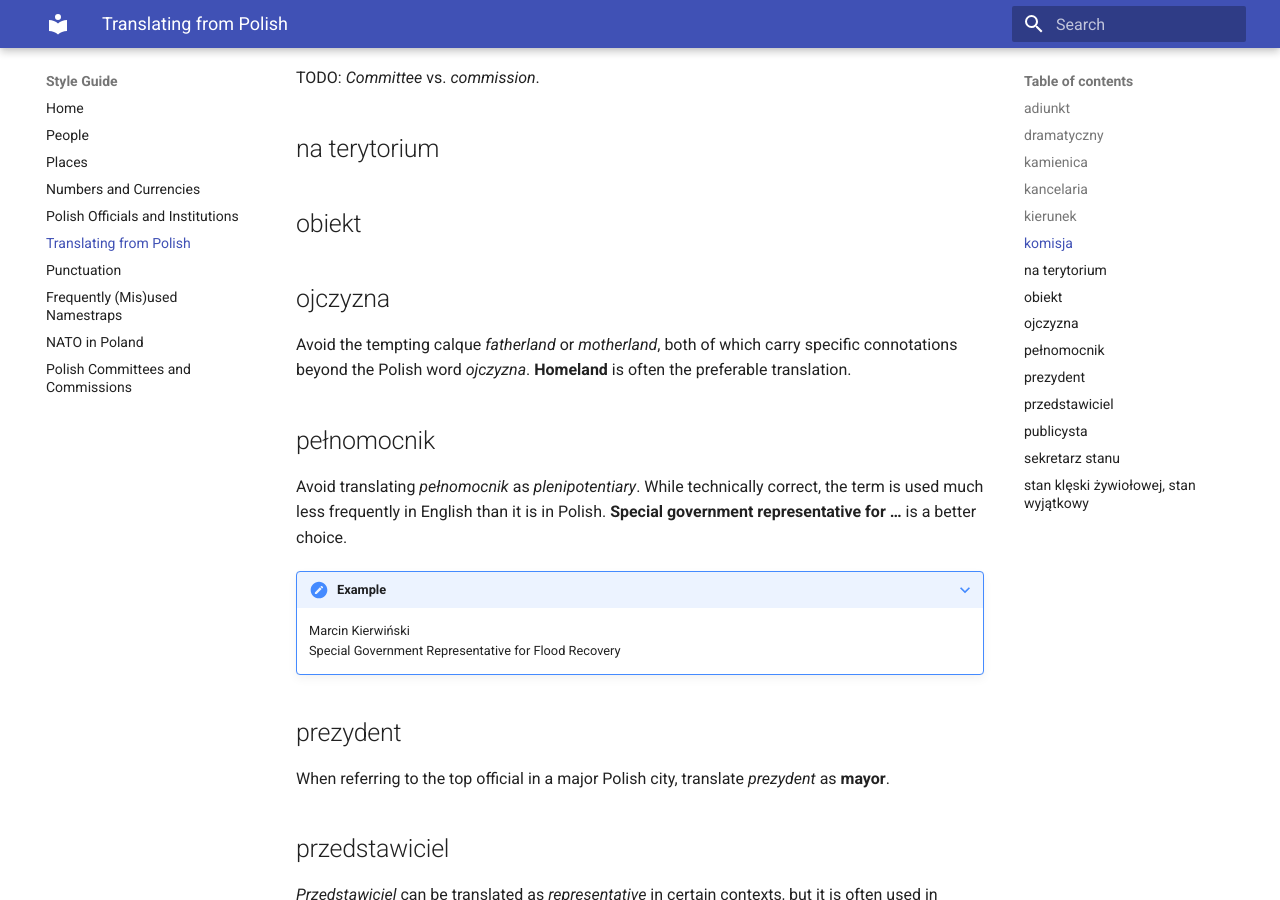
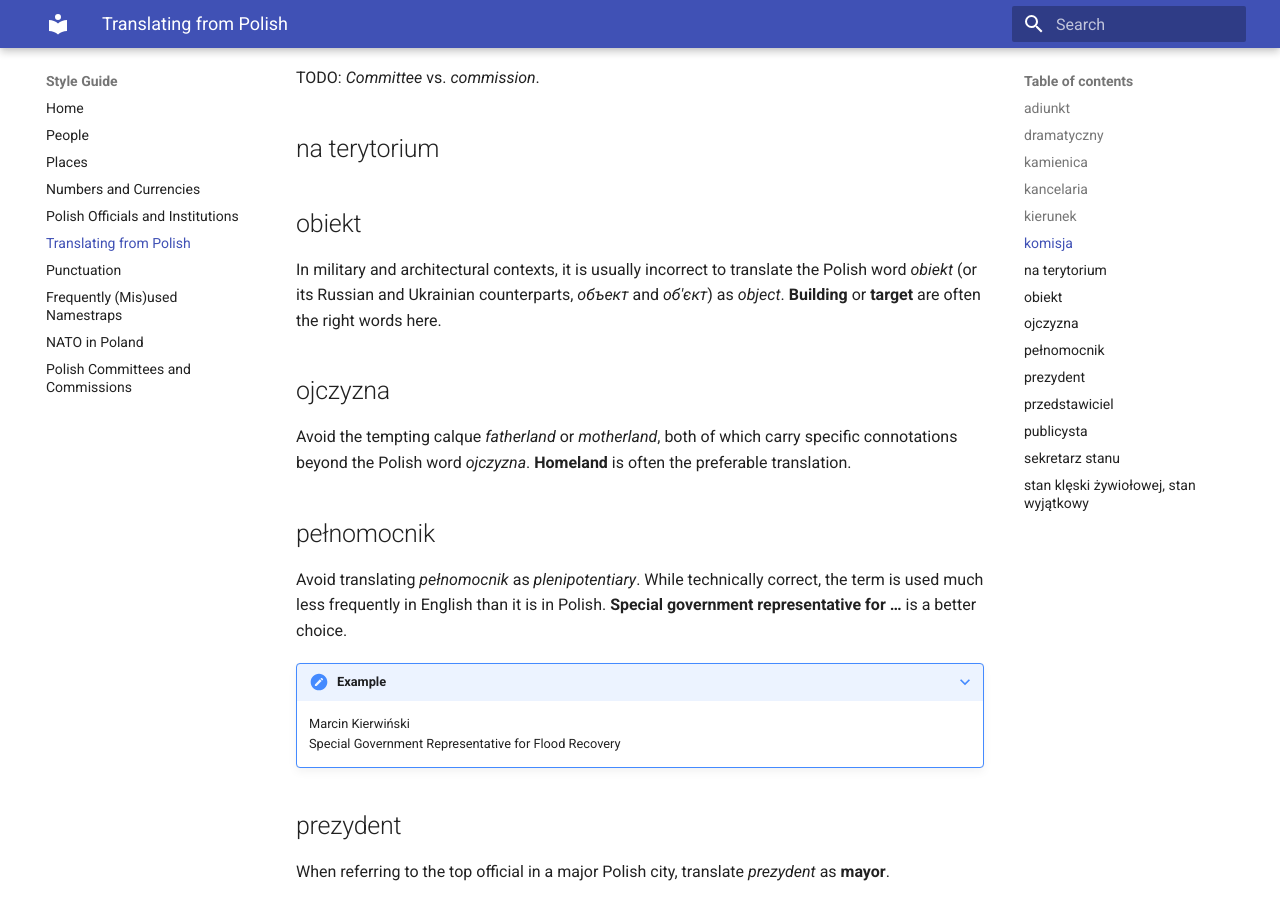
Before and after one commit to rthrbrs/styleguide, an MkDocs documentation site: the page built from docs/TranslatingFromPolish.md, in a window 1280 px wide and 900 px high, scrolled down 659 px. Built offline with MkDocs 1.6.1 and Material for MkDocs 9.7.7, drawn with Linux system fonts in a browser that asks for light colours.

Commit message:
Added object

```diff
--- a/docs/TranslatingFromPolish.md
+++ b/docs/TranslatingFromPolish.md
@@ -21,6 +21,8 @@ TODO: _Committee_ vs. _commission_.
 ## na terytorium
 
 ## obiekt
+
+In military and architectural contexts, it is usually incorrect to translate the Polish word _obiekt_ (or its Russian and Ukrainian counterparts, _объект_ and _об'єкт_) as _object_. **Building** or **target** are often the right words here.
 
 ## ojczyzna
 
```
